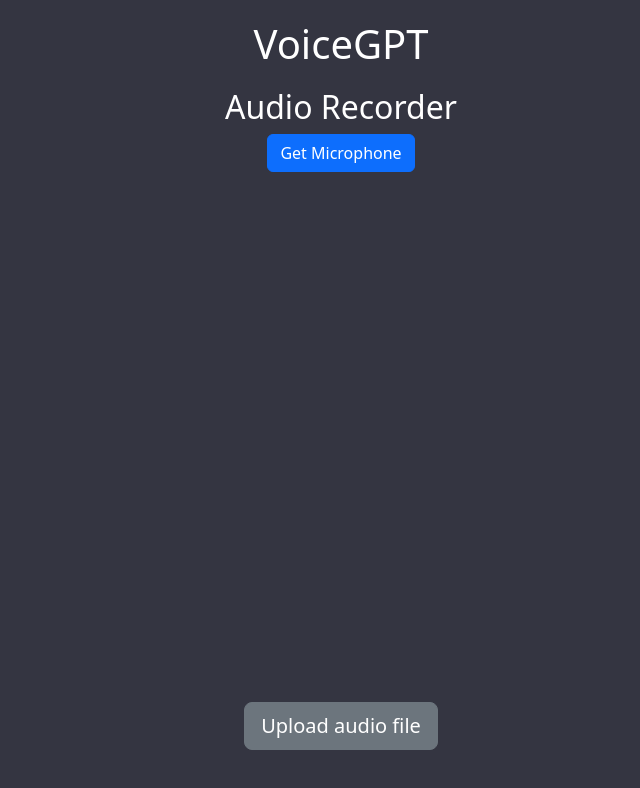
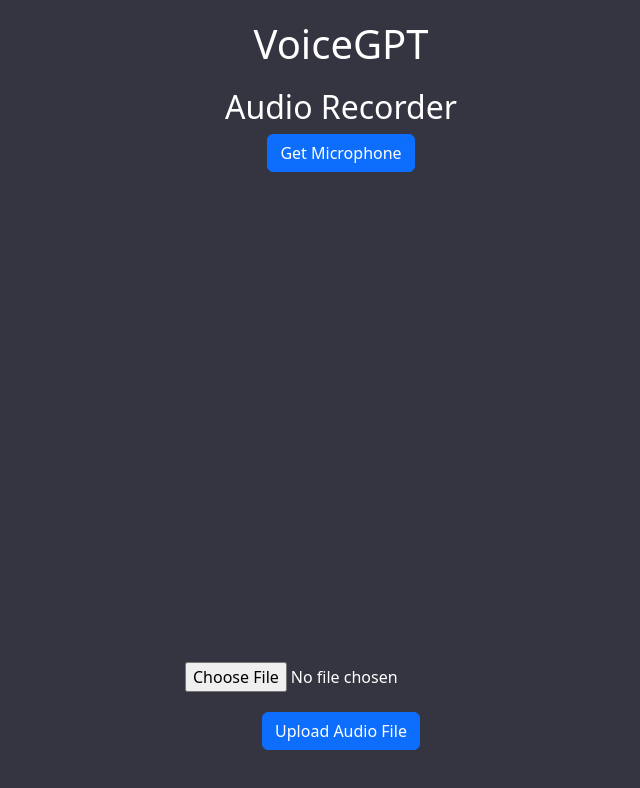
Before and after one commit to angyb00/VoiceGPT, a React (Create React App) app: page / in a window 1280 px wide. Shown: the top 788 px of the page, without its empty margins (299-939 px from the left). Built offline with nearby package versions, Linux system fonts and the light colour scheme.

Commit message:
Added file input and file upload button

```diff
--- a/package.json
+++ b/package.json
@@ -6,6 +6,7 @@
     "@testing-library/jest-dom": "^5.17.0",
     "@testing-library/react": "^13.4.0",
     "@testing-library/user-event": "^13.5.0",
+    "axios": "^1.6.2",
     "bootstrap": "^5.3.2",
     "react": "^18.2.0",
     "react-bootstrap": "^2.9.1",
--- a/src/App.css
+++ b/src/App.css
@@ -8,7 +8,7 @@
   }
 }
 
-.upload-audio-button {
+.upload-audio-container {
   position: fixed;
   bottom: 0;
   margin-bottom: 50px;
@@ -18,6 +18,10 @@
   width: 100%;
 }
 
+.upload-file-button {
+  margin-top: 20px;
+}
+
 .App-header {
   color: white;
   margin-top: 20px;
--- a/src/App.js
+++ b/src/App.js
@@ -1,8 +1,13 @@
 import './App.css';
+import AudioRecorder from './components/AudioRecorder';
 import { Button } from 'react-bootstrap';
-import AudioRecorder from './components/AudioRecorder';
+import React, { useState } from 'react';
 
 function App() {
+
+  const [audioFile, setAudioFile] = useState(null);
+
+
   return (
     <div className="App">
       <section>
@@ -11,10 +16,15 @@ function App() {
       <div>
         <AudioRecorder/>
       </div>
-      <div className='upload-audio-button'>
-        <Button variant='secondary' size='lg'>
-          Upload audio file
-        </Button>
+      <div className='upload-audio-container'>
+        <input
+          type="file"
+          accept='.webm, .mp3, .mp4, .mpeg, mpga, .m4a, .wav'
+          onChange={ (event) => { setAudioFile(event.target.files[0]); } }
+          />
+          <div className='upload-file-button'>
+            <Button>Upload Audio File</Button>
+          </div>
       </div>
     </div>
   );
```
Also changed, not shown: 1 other file (tests, documents, lock files or other folders).
